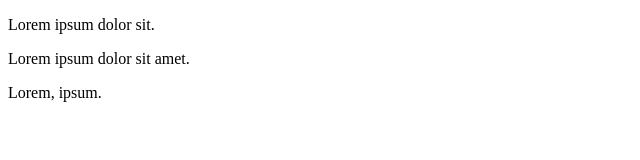
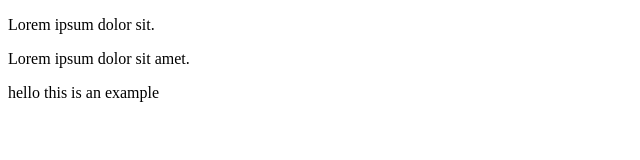
Before and after one commit to Vishvashh/assignment, a plain HTML site: page home.html in a window 1280 px wide. Shown: the full height of the page, 0-640 px from the left. Drawn offline with Linux system fonts and the light colour scheme.

Commit message:
tag added

```diff
--- a/home.html
+++ b/home.html
@@ -8,6 +8,6 @@
 <body>
     <p>Lorem ipsum dolor sit.</p>
     <p>Lorem ipsum dolor sit amet.</p>
-    <p>Lorem, ipsum.</p>
+    <p>hello this is an example</p>
 </body>
 </html>
```
